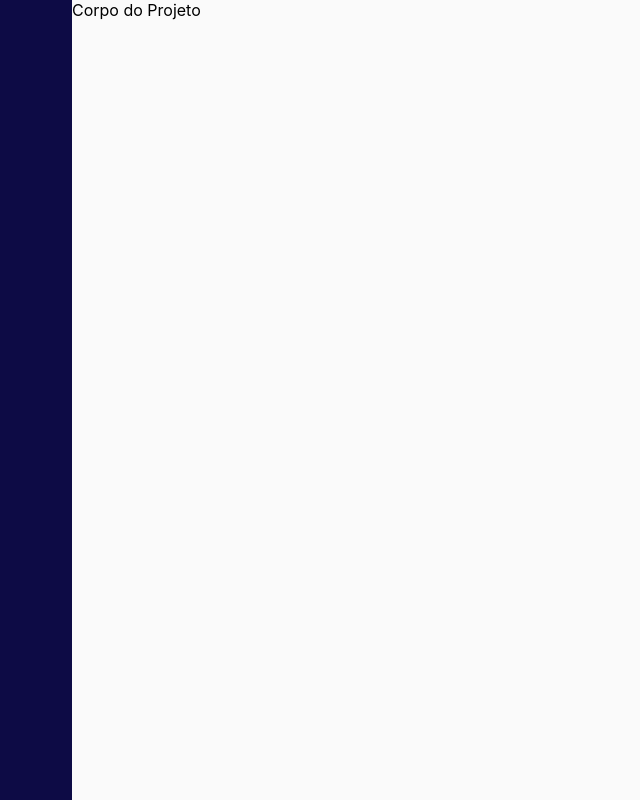
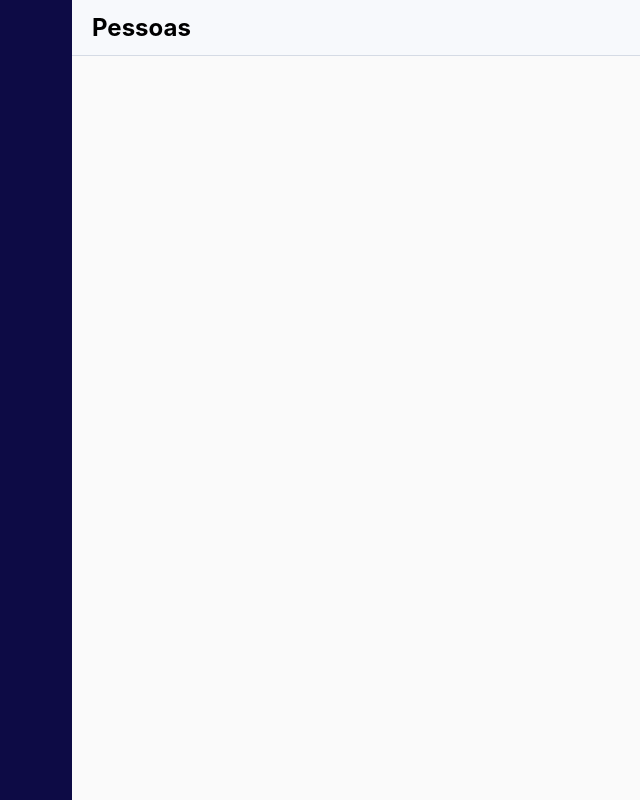
Before and after one commit to franciscoclavero/user-table, a Next.js app: page / in a window 1280 px wide. Shown: the whole page, without its empty margins (0-640 px from the left). Built offline with nearby package versions, Linux system fonts and the light colour scheme.

Commit message:
feat: create component

```diff
--- a/src/components/ContentMain/index.tsx
+++ b/src/components/ContentMain/index.tsx
@@ -1,9 +1,10 @@
+import Header from "../Header";
 import styled from "./style.module.css";
 
 const ContentMain = () => {
   return (
     <section className={styled.content}>
-      Corpo do Projeto
+      <Header />
     </section>
   );
 };
--- a/src/components/Header/index.tsx
+++ b/src/components/Header/index.tsx
@@ -2,8 +2,8 @@ import styled from "./style.module.css";
 
 const Header = () => {
   return (
-    <header>
-
+    <header className={styled.header}>
+      <h1 className={styled.title}>Pessoas</h1>
     </header>
   );
 };
--- a/src/components/Header/style.module.css
+++ b/src/components/Header/style.module.css
@@ -0,0 +1,11 @@
+.header {
+  background-color: #F7F9FC;
+  border-bottom: 1px solid #D5DBE5;
+  height: 56px;
+  line-height: 56px;
+}
+.title {
+  margin: 0px 0px 0px 20px;
+  font-weight: 700;
+  font-size: 24px;
+}
```
